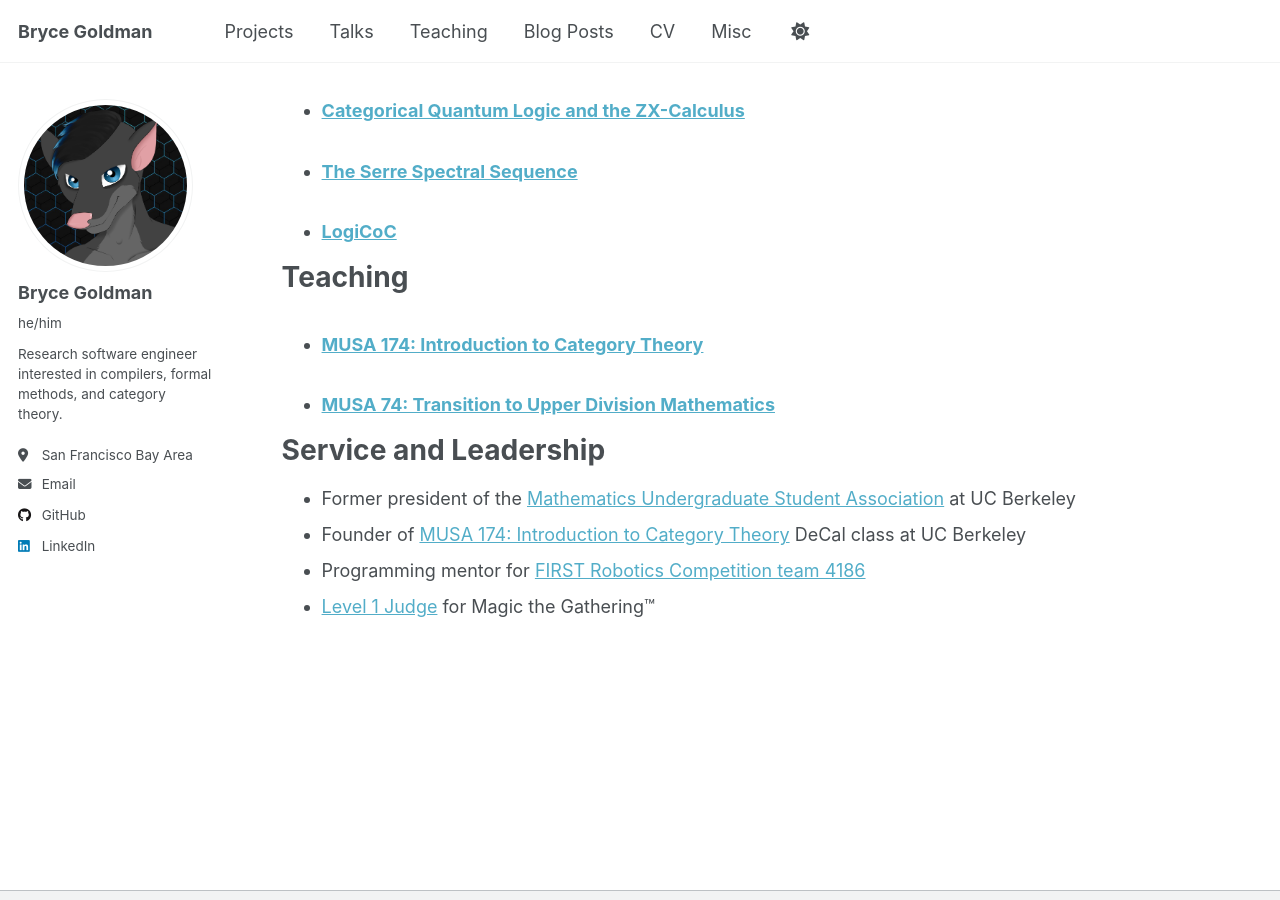
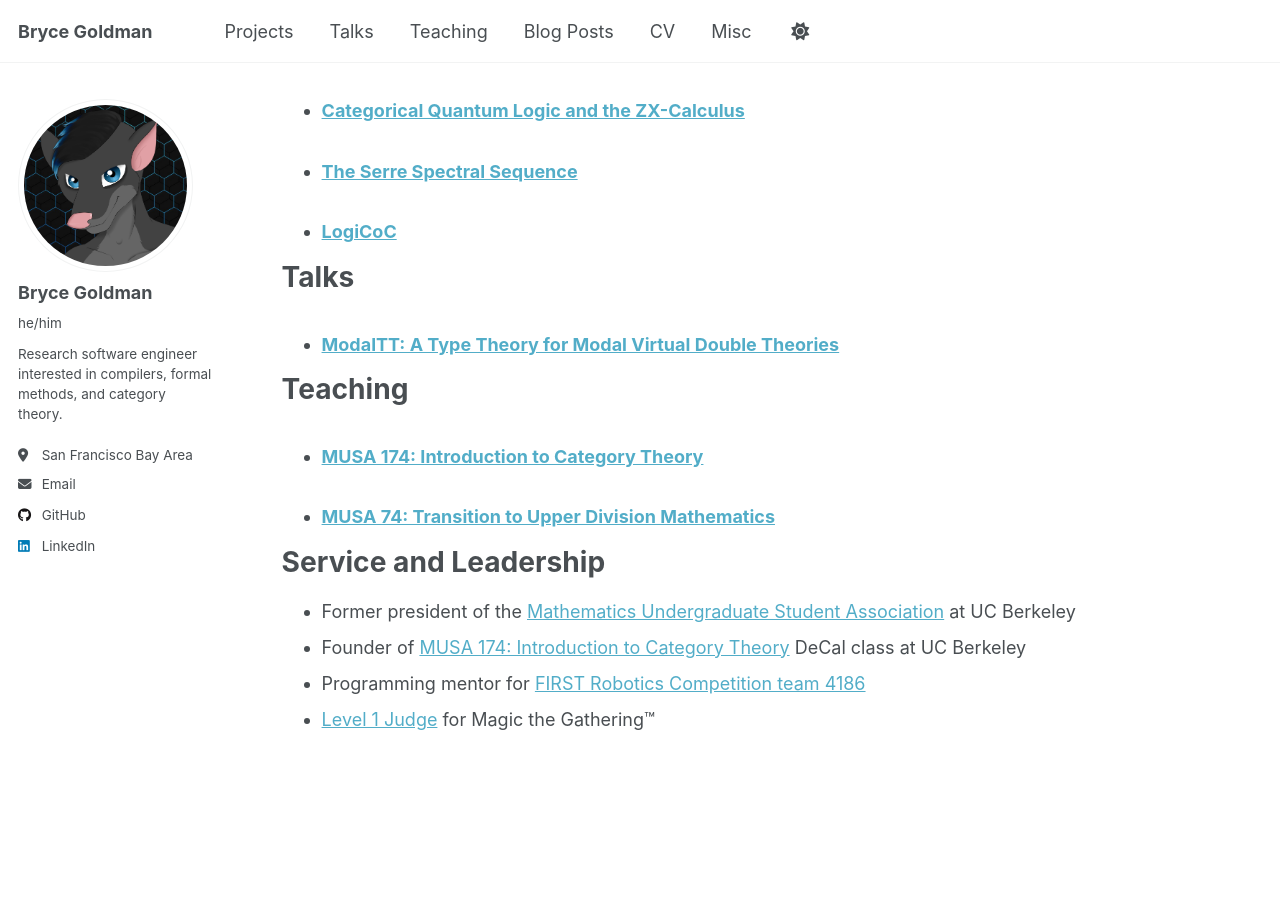
Before and after one commit to Alkizar/alkizar.github.io, a Jekyll site: the page built from _pages/cv.md, in a window 1280 px wide and 900 px high, scrolled down 1746 px. Built offline with Jekyll 4.4.1, drawn with Linux system fonts in a browser that asks for light colours.

Commit message:
added talks to CV

```diff
--- a/_pages/cv.md
+++ b/_pages/cv.md
@@ -60,6 +60,12 @@
     {% include archive-single-cv.html %}
   {% endfor %}</ul>
 
+Talks
+======
+  <ul>{% for post in site.talks reversed %}
+    {% include archive-single-cv.html %}
+  {% endfor %}</ul>
+
 Teaching
 ======
   <ul>{% for post in site.teaching reversed %}
```
Also changed, not shown: _talks/modaltt.md (+2 -0 lines).
